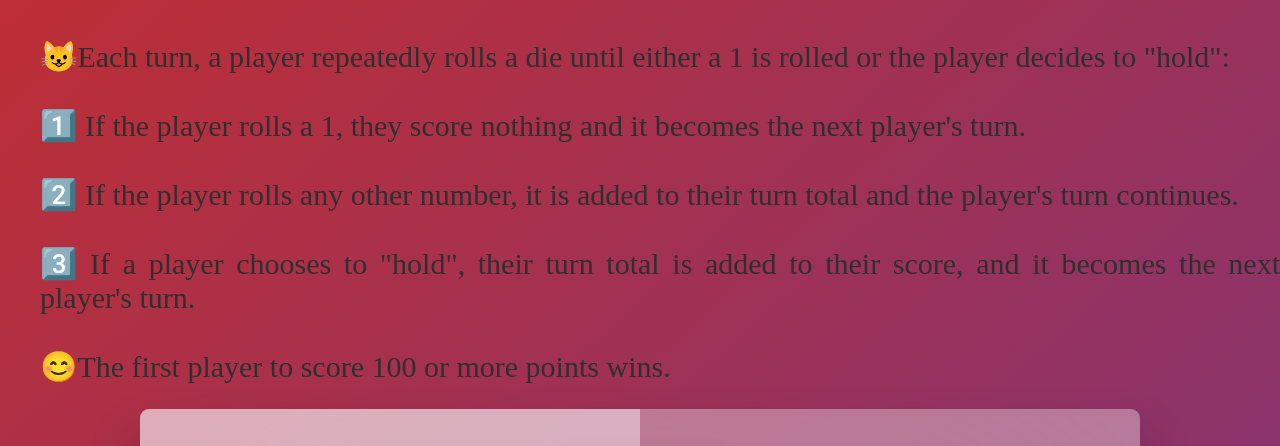
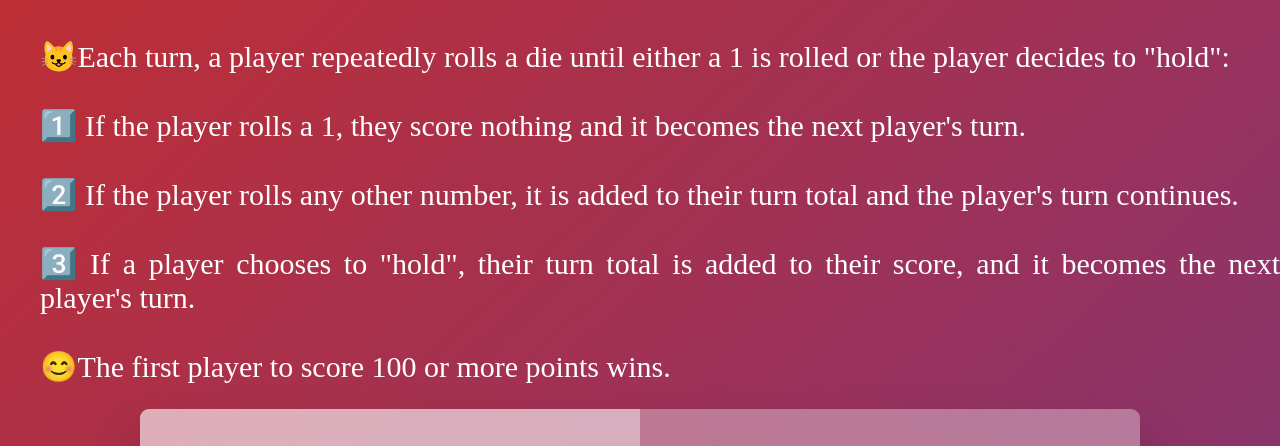
Before and after one commit to MostafizurRahman199/PigGame, a plain HTML site: page index.html in a window 1280 px wide. Shown: the part 45-491 px from the top of the page. Drawn offline with nearby package versions, Linux system fonts and the light colour scheme.

Commit message:
Add files via upload

```diff
--- a/style.css
+++ b/style.css
@@ -189,7 +189,7 @@ main {
   padding-top: 30px;
   font-size: 30px;
 
-  color: #2f2f2f;
+  color: white;
   width: 100%;
   height: 300px;
   visibility: hidden;
```
